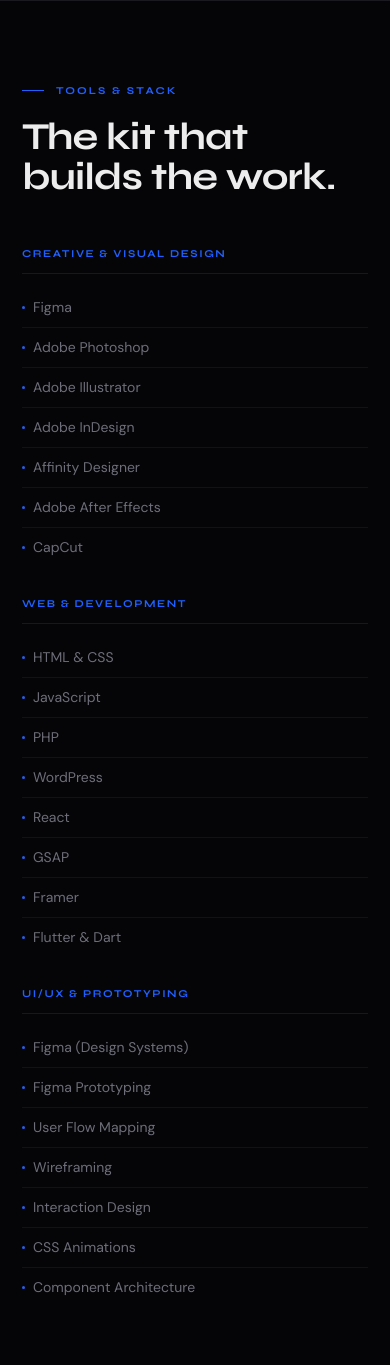
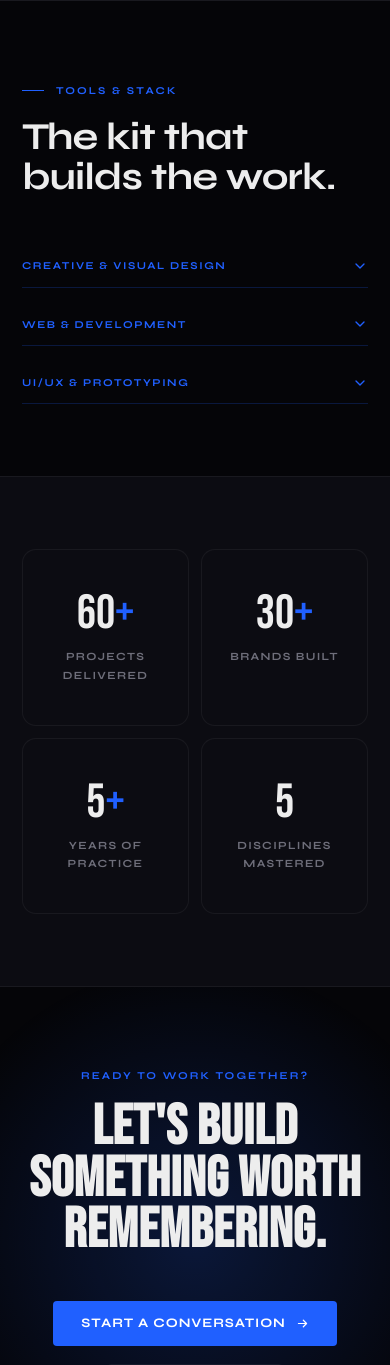
Before and after one commit to DRealDanny/Creativo, a PHP site: page /about.html in a window 390 px wide. Shown: the part 3709-5074 px from the top of the page. Run offline with PHP 8.4, Linux system fonts and the light colour scheme; some libraries are stand-ins or nearby versions.

Commit message:
feat: implement mobile accordion for tools section with improved spacing and interaction

```diff
--- a/about.html
+++ b/about.html
@@ -6,48 +6,27 @@
   <title>About — Creativo Creates</title>
   <meta name="description" content="Meet Creativo — a Brand Structuralist based in Lagos, Nigeria, designing systems and experiences that make brands impossible to ignore.">
 
-  <!-- ============================================ -->
-  <!-- FONTS                                        -->
-  <!-- ============================================ -->
   <link rel="preconnect" href="https://fonts.googleapis.com">
   <link rel="preconnect" href="https://fonts.gstatic.com" crossorigin>
   <link href="https://fonts.googleapis.com/css2?family=Bebas+Neue&family=Syne:wght@400;600;700;800&family=DM+Sans:ital,opsz,wght@0,9..40,300;0,9..40,400;0,9..40,500&display=swap" rel="stylesheet">
 
-  <!-- ============================================ -->
-  <!-- GLOBAL STYLESHEET                            -->
-  <!-- ============================================ -->
   <link rel="stylesheet" href="css/style.css">
 
-  <!-- ============================================ -->
-  <!-- PAGE: ABOUT — STYLES                         -->
-  <!-- ============================================ -->
   <link rel="stylesheet" href="css/about.css">
 </head>
 <body>
 
-  <!-- ============================================ -->
-  <!-- GLOBAL: NOISE TEXTURE OVERLAY                -->
-  <!-- ============================================ -->
   <div class="noise-layer" aria-hidden="true"></div>
 
-  <!-- ============================================ -->
-  <!-- GLOBAL: CUSTOM CURSOR                        -->
-  <!-- ============================================ -->
   <div class="cursor-dot"  aria-hidden="true"></div>
   <div class="cursor-ring" aria-hidden="true"></div>
 
-  <!-- ============================================ -->
-  <!-- GLOBAL: AMBIENT ORB GLOW BACKGROUND          -->
-  <!-- ============================================ -->
   <div class="orb-container" aria-hidden="true">
     <div class="orb orb-1"></div>
     <div class="orb orb-2"></div>
     <div class="orb orb-3"></div>
   </div>
 
-  <!-- ============================================ -->
-  <!-- NAVIGATION                                   -->
-  <!-- ============================================ -->
   <nav class="nav" aria-label="Main navigation">
     <a href="index.html" class="nav-logo">Creativo<span>.</span></a>
     <ul class="nav-links" role="list">
@@ -63,9 +42,6 @@
     </button>
   </nav>
 
-  <!-- ============================================ -->
-  <!-- MOBILE NAVIGATION OVERLAY                    -->
-  <!-- ============================================ -->
   <div class="nav-mobile" role="dialog" aria-modal="true" aria-label="Mobile menu">
     <a href="index.html"    class="nav-link">Home</a>
     <a href="work.html"     class="nav-link">Work</a>
@@ -74,9 +50,6 @@
     <a href="contact.html"  class="nav-link">Contact</a>
   </div>
 
-  <!-- ============================================ -->
-  <!-- SECTION: ABOUT HERO                          -->
-  <!-- ============================================ -->
   <section class="about-hero" aria-labelledby="about-heading">
     <div class="about-hero-inner">
 
@@ -97,15 +70,11 @@
     <div class="about-hero-bottom" aria-hidden="true"></div>
   </section>
 
-  <!-- ============================================ -->
-  <!-- SECTION: STORY + PHOTO                       -->
-  <!-- ============================================ -->
   <section class="section" aria-labelledby="story-heading">
     <div class="container">
 
       <div class="about-story-grid">
 
-        <!-- Story column -->
         <div class="about-story-col" data-reveal>
           <div class="section-label" style="margin-bottom:22px;">
             <span class="t-label">My Story</span>
@@ -135,7 +104,6 @@
           </a>
         </div>
 
-        <!-- Photo column — sticky -->
         <div class="about-photo-wrap" data-reveal data-reveal="right">
           <div class="about-photo">
             <div class="about-photo-inner">
@@ -152,9 +120,6 @@
     </div>
   </section>
 
-  <!-- ============================================ -->
-  <!-- SECTION: DISCIPLINE STATEMENTS               -->
-  <!-- ============================================ -->
   <section class="section" style="background:var(--surface); border-top:1px solid var(--border); border-bottom:1px solid var(--border);" aria-labelledby="disciplines-heading">
     <div class="container">
       <div class="edge-glow" aria-hidden="true"></div>
@@ -204,9 +169,6 @@
     </div>
   </section>
 
-  <!-- ============================================ -->
-  <!-- SECTION: TOOLS & STACK                       -->
-  <!-- ============================================ -->
   <section class="section" aria-labelledby="tools-heading">
     <div class="container">
 
@@ -222,8 +184,12 @@
       <div class="tools-grid" data-reveal>
 
         <div class="tools-group">
-          <h4>Creative & Visual Design</h4>
-          <ul>
+          <h4 class="tools-accordion-btn">Creative & Visual Design
+            <svg class="tools-arrow" width="16" height="16" viewBox="0 0 24 24" fill="none" stroke="currentColor" stroke-width="2" stroke-linecap="round" stroke-linejoin="round">
+              <polyline points="6 9 12 15 18 9"></polyline>
+            </svg>
+          </h4>
+          <ul class="tools-list">
             <li class="tool-item">Figma</li>
             <li class="tool-item">Adobe Photoshop</li>
             <li class="tool-item">Adobe Illustrator</li>
@@ -235,8 +201,12 @@
         </div>
 
         <div class="tools-group">
-          <h4>Web & Development</h4>
-          <ul>
+          <h4 class="tools-accordion-btn">Web & Development
+            <svg class="tools-arrow" width="16" height="16" viewBox="0 0 24 24" fill="none" stroke="currentColor" stroke-width="2" stroke-linecap="round" stroke-linejoin="round">
+              <polyline points="6 9 12 15 18 9"></polyline>
+            </svg>
+          </h4>
+          <ul class="tools-list">
             <li class="tool-item">HTML &amp; CSS</li>
             <li class="tool-item">JavaScript</li>
             <li class="tool-item">PHP</li>
@@ -249,8 +219,12 @@
         </div>
 
         <div class="tools-group">
-          <h4>UI/UX & Prototyping</h4>
-          <ul>
+          <h4 class="tools-accordion-btn">UI/UX & Prototyping
+            <svg class="tools-arrow" width="16" height="16" viewBox="0 0 24 24" fill="none" stroke="currentColor" stroke-width="2" stroke-linecap="round" stroke-linejoin="round">
+              <polyline points="6 9 12 15 18 9"></polyline>
+            </svg>
+          </h4>
+          <ul class="tools-list">
             <li class="tool-item">Figma (Design Systems)</li>
             <li class="tool-item">Figma Prototyping</li>
             <li class="tool-item">User Flow Mapping</li>
@@ -266,9 +240,6 @@
     </div>
   </section>
 
-  <!-- ============================================ -->
-  <!-- SECTION: STATS                               -->
-  <!-- ============================================ -->
   <section class="section" style="background:var(--surface); border-top:1px solid var(--border); border-bottom:1px solid var(--border);" aria-label="Stats">
     <div class="container">
       <div class="stats-bar">
@@ -292,9 +263,6 @@
     </div>
   </section>
 
-  <!-- ============================================ -->
-  <!-- SECTION: CTA BANNER                          -->
-  <!-- ============================================ -->
   <section class="cta-banner" aria-label="Call to Action">
     <div class="container" style="position:relative; z-index:1;">
       <div data-reveal>
@@ -313,9 +281,6 @@
     </div>
   </section>
 
-  <!-- ============================================ -->
-  <!-- FOOTER                                       -->
-  <!-- ============================================ -->
   <footer class="footer" aria-label="Site footer">
     <div class="footer-glow" aria-hidden="true"></div>
     <div class="container">
@@ -354,20 +319,11 @@
     </div>
   </footer>
 
-  <!-- ============================================ -->
-  <!-- SCRIPTS                                      -->
-  <!-- ============================================ -->
   <script src="https://cdnjs.cloudflare.com/ajax/libs/gsap/3.12.5/gsap.min.js"></script>
   <script src="js/main.js"></script>
 
-  <!-- ============================================ -->
-  <!-- PAGE: ABOUT — SCRIPTS                        -->
-  <!-- ============================================ -->
   <script src="js/about.js"></script>
 
-  <!-- ============================================ -->
-  <!-- GLOBAL: SCROLL TO TOP BUTTON                 -->
-  <!-- ============================================ -->
   <button id="scrollToTop" class="scroll-to-top" aria-label="Scroll to top">
     <svg width="20" height="20" viewBox="0 0 24 24" fill="none" stroke="currentColor" stroke-width="2" stroke-linecap="round" stroke-linejoin="round">
       <path d="M12 19V5M5 12l7-7 7 7"/>
--- a/css/about.css
+++ b/css/about.css
@@ -84,3 +84,52 @@
 @media (max-width: 768px) {
   .about-hero { padding: 160px var(--pad) 72px; }
 }
+
+/* ----------------------------------------
+   TOOLS MOBILE ACCORDION (Correct Spacing)
+   ---------------------------------------- */
+.tools-arrow {
+  display: none; /* Hidden on desktop */
+}
+
+@media (max-width: 768px) {
+  /* 1. Stack the grid into 1 column with a tighter gap */
+  .tools-grid {
+    grid-template-columns: 1fr;
+    gap: 16px;
+  }
+
+  /* 2. Format the heading to tap nicely without leaving huge empty margins */
+  .tools-group h4 {
+    display: flex;
+    justify-content: space-between;
+    align-items: center;
+    cursor: pointer;
+    margin-bottom: 0; /* Removes the ugly blank space when closed */
+    padding: 12px 0;  /* Clean tap area, no borders */
+  }
+
+  .tools-arrow {
+    display: block;
+    transition: transform 0.3s ease;
+  }
+
+  /* 3. Hide the list, and add a little breathing room for when it opens */
+  .tools-list {
+    display: none;
+    padding-top: 8px;
+    padding-bottom: 16px;
+  }
+
+  /* 4. When open, force it to stack vertically exactly like it did before */
+  .tools-group.open .tools-list {
+    display: flex;
+    flex-direction: column;
+    animation: fade-in 0.3s ease forwards;
+  }
+
+  .tools-group.open .tools-arrow {
+    transform: rotate(180deg);
+    color: var(--blue);
+  }
+}
--- a/js/about.js
+++ b/js/about.js
@@ -7,15 +7,33 @@
 
 document.addEventListener("DOMContentLoaded", () => {
 
+    // Tools Mobile Accordion Logic
+    const toolGroups = document.querySelectorAll('.tools-group');
+
+    toolGroups.forEach(group => {
+        const heading = group.querySelector('h4');
+
+        if (heading) {
+            heading.addEventListener('click', () => {
+                // Only trigger on mobile
+                if (window.innerWidth <= 768) {
+                    const isOpen = group.classList.contains('open');
+
+                    // Close others
+                    toolGroups.forEach(g => g.classList.remove('open'));
+
+                    // Open clicked
+                    if (!isOpen) {
+                        group.classList.add('open');
+                    }
+                }
+            });
+        }
+    });
+
     // Ensure GSAP is loaded before firing any about-specific animations
     if (typeof gsap !== 'undefined') {
-
-        // Example: About page specific entrance animations
-        // const aboutTl = gsap.timeline();
-        // aboutTl.to('.about-hero h1', { ... });
-
         console.log("About.js loaded and ready.");
-
     } else {
         console.warn("GSAP is not loaded.");
     }
```
